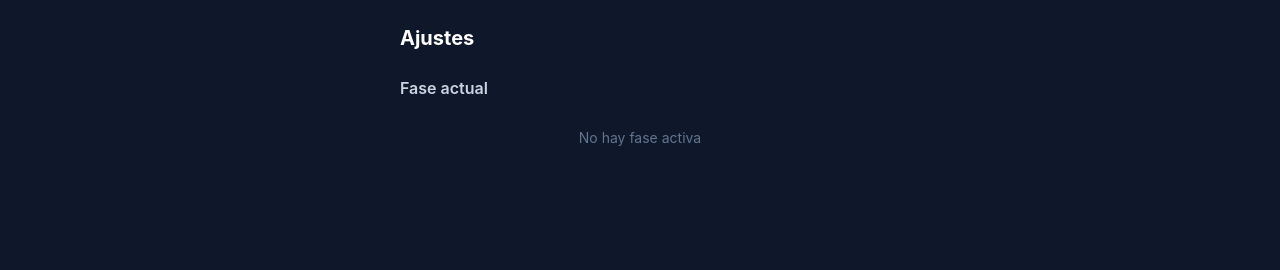
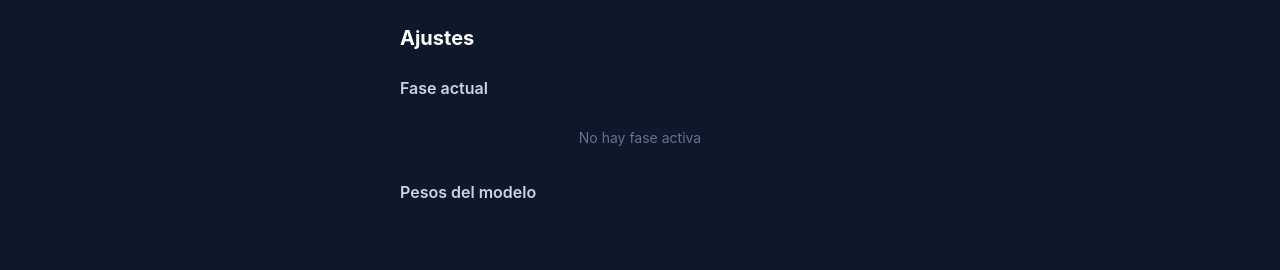
Before and after one commit to matiasmontane1/WCPredictor, a React (Vite) app in the folder frontend/: page /settings in a window 1280 px wide. Shown: the top 270 px of the page. Built offline with nearby package versions, Linux system fonts and the light colour scheme; no server answers.

Commit message:
poner titulo pesos

```diff
--- a/frontend/src/pages/Settings/index.tsx
+++ b/frontend/src/pages/Settings/index.tsx
@@ -30,7 +30,11 @@ export function Settings() {
         )}
       </div>
 
-      <ModelWeightsWidget />
+      <div>
+        <h2 className="text-slate-300 font-semibold mb-3">Pesos del modelo</h2>
+        <ModelWeightsWidget />
+      </div>
+
     </div>
   )
 }
```
